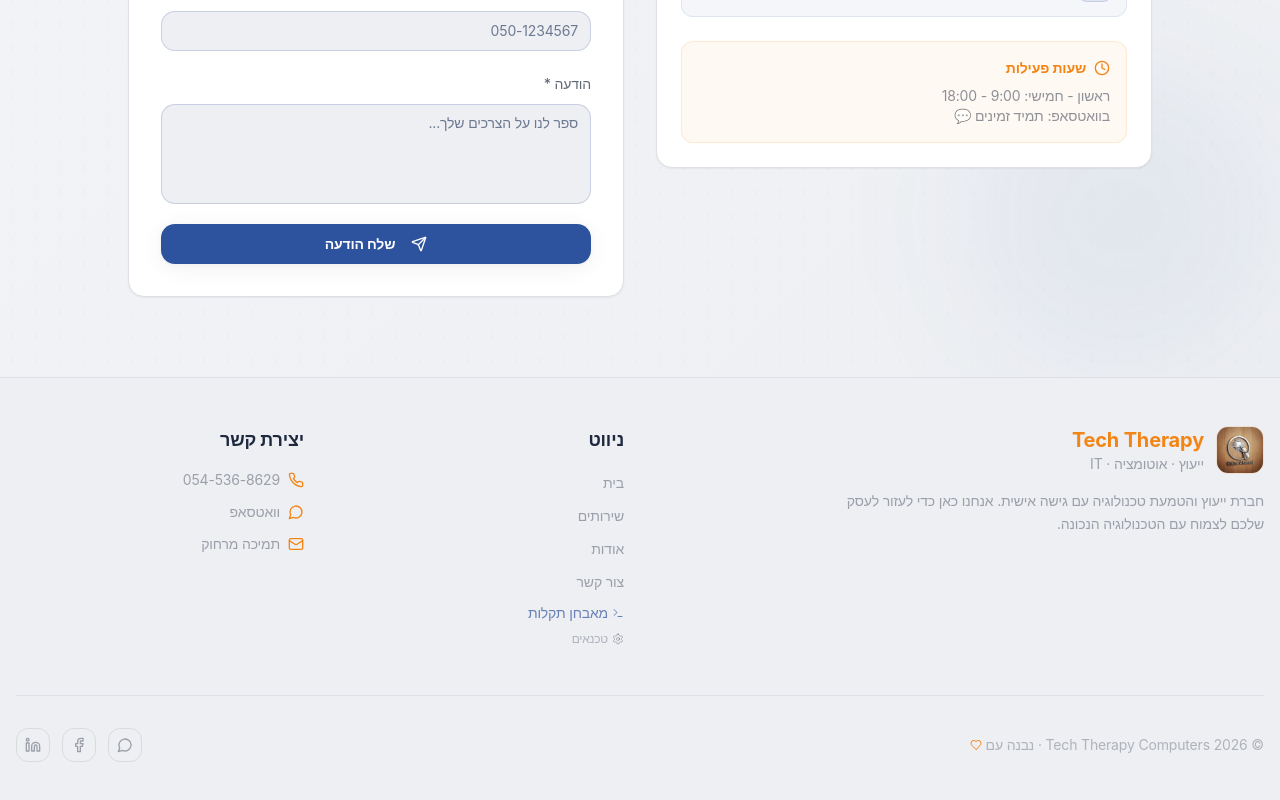
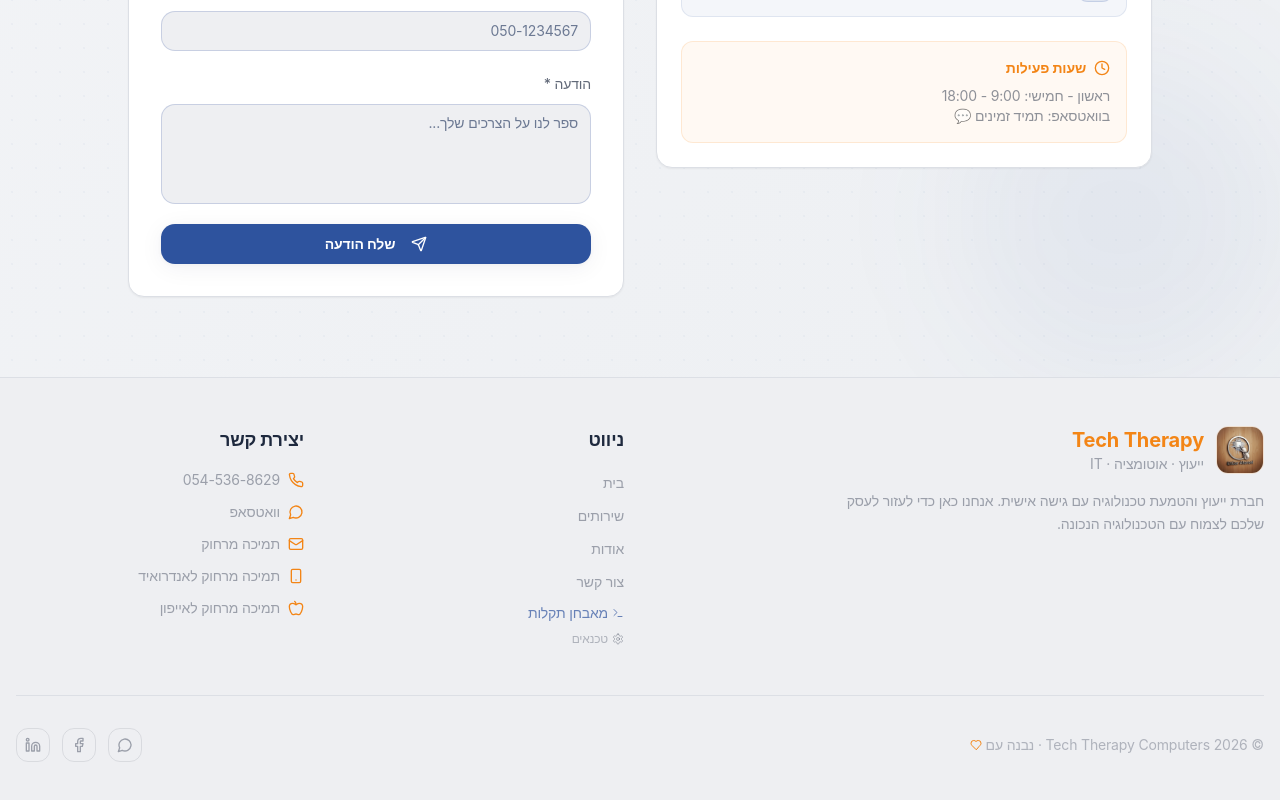
Before and after one commit to etgar79/express-canvas-clone, a React (Vite) app: page / in a window 1280 px wide. Shown: the part 5099-5899 px from the top of the page. Built offline with nearby package versions, Linux system fonts and the light colour scheme; no server answers; the HTML template or start-up script is replaced by a standard one.

Commit message:
Changes
Co-authored-by: etgar79 <170973685+etgar79@users.noreply.github.com>

```diff
--- a/src/components/Footer.tsx
+++ b/src/components/Footer.tsx
@@ -1,4 +1,4 @@
-import { Phone, Mail, MessageCircle, Facebook, Linkedin, Terminal, Heart, Settings } from "lucide-react";
+import { Phone, Mail, MessageCircle, Facebook, Linkedin, Terminal, Heart, Settings, Smartphone, Apple } from "lucide-react";
 import { Link } from "react-router-dom";
 import logo from "@/assets/logo.png";
 
@@ -62,6 +62,14 @@ export const Footer = () => {
                 <Mail className="h-4 w-4 text-accent" />
                 <a href="https://898.tv/sos1979" target="_blank" rel="noopener noreferrer" className="hover:text-accent transition-colors text-sm">תמיכה מרחוק</a>
               </li>
+              <li className="flex items-center gap-2 text-foreground/40">
+                <Smartphone className="h-4 w-4 text-accent" />
+                <a href="https://play.google.com/store/apps/details?id=com.anydesk.anydeskandroid" target="_blank" rel="noopener noreferrer" className="hover:text-accent transition-colors text-sm">תמיכה מרחוק לאנדרואיד</a>
+              </li>
+              <li className="flex items-center gap-2 text-foreground/40">
+                <Apple className="h-4 w-4 text-accent" />
+                <a href="https://apps.apple.com/us/app/anydesk-remote-desktop/id1176131273" target="_blank" rel="noopener noreferrer" className="hover:text-accent transition-colors text-sm">תמיכה מרחוק לאייפון</a>
+              </li>
             </ul>
           </div>
         </div>
```
